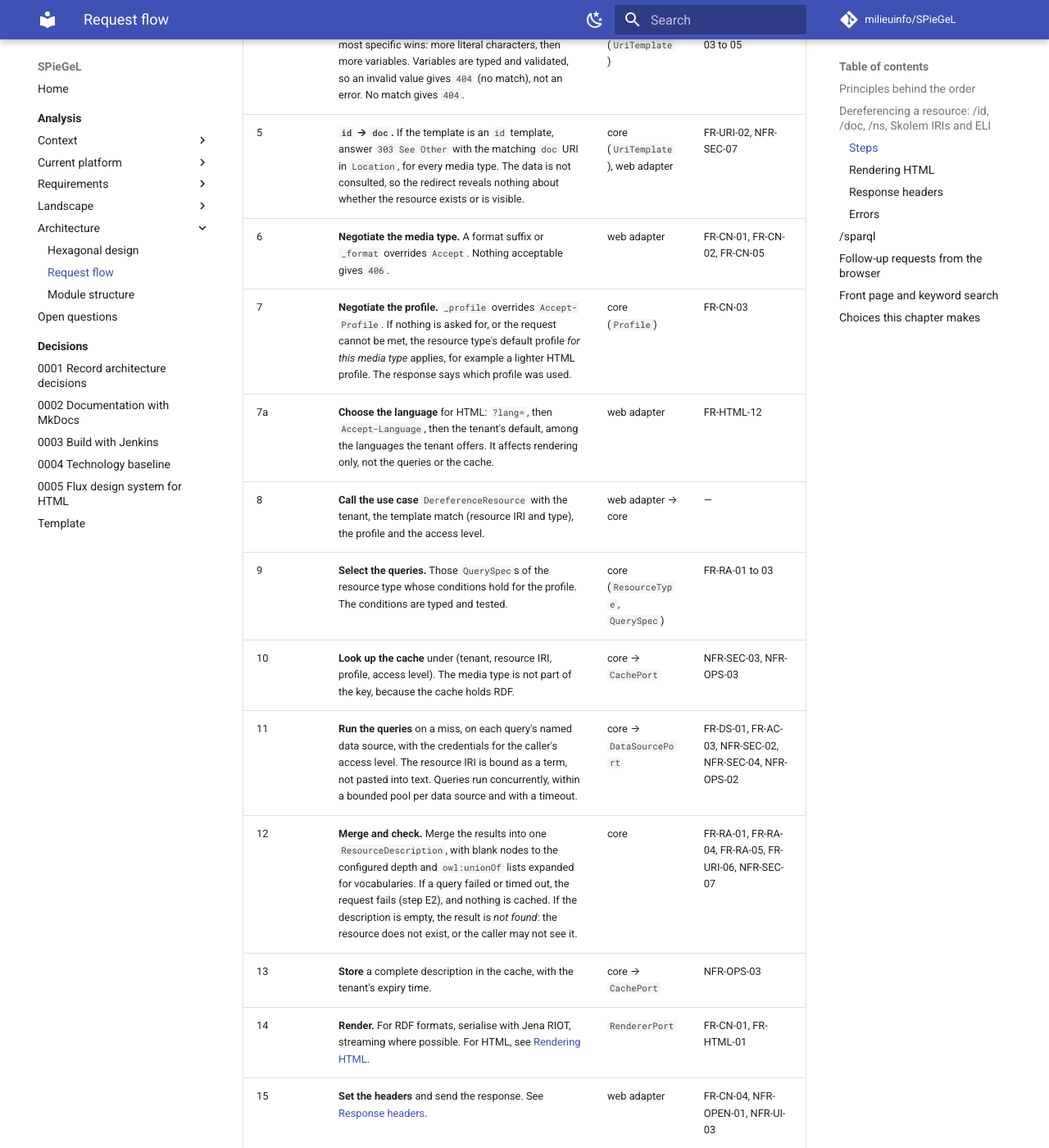
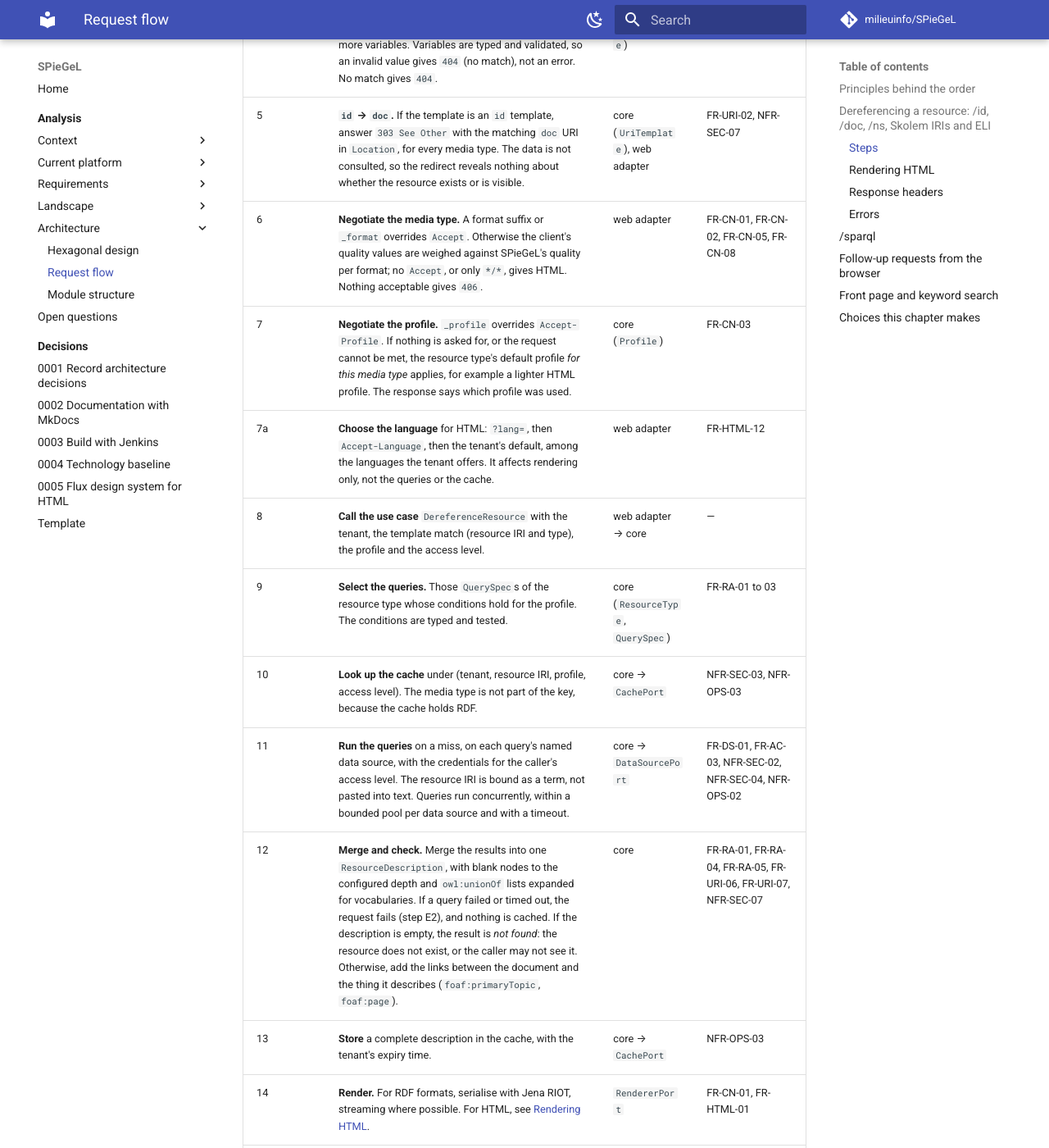
Before and after one commit to milieuinfo/SPieGeL, an MkDocs documentation site: the page built from docs/analysis/05-architecture/request-flow.md, in a window 1280 px wide and 1400 px high, scrolled down 2056 px. Shown: the whole window at 82% size. Built offline with MkDocs 1.6.1 and Material for MkDocs 9.7.7, drawn with Linux system fonts in a browser that asks for light colours; comment, search, counter and statistics services are not loaded; some of the changed text lies outside the part shown.

Commit message:
Add Cool URIs and HTTP requirements for negotiation
  Requirements
  - FR-URI-07: the RDF links a document to the thing it describes
    (foaf:primaryTopic) and the thing back to its document (foaf:page),
    added by SPieGeL rather than by each query; vocabulary terms keep
    rdfs:isDefinedBy for their ontology
  - FR-CN-06: Vary names the request headers a response depends on;
    responses at a format-specific URL do not vary on Accept
  - FR-CN-07: Content-Location names the variant returned
  - FR-CN-08: client quality values weighed against SPieGeL's quality
    per format (Cool URIs §4.7); no Accept or only */* gives HTML
  - FR-CN-09: HEAD returns the same status and headers as GET

  Related changes
  - Request flow: steps 6, 12 and 15 and the response headers refer to
    the new requirements
  - Standards and traceability updated to match

```diff
--- a/docs/analysis/05-architecture/request-flow.md
+++ b/docs/analysis/05-architecture/request-flow.md
@@ -64,17 +64,17 @@
 | 3a | **Check the rate limit** for this client, tenant and kind of request, unless the proxy already does so (step 0). Over the limit gives `429` with `Retry-After` (step E7). No query has been run yet. A limit per authenticated client can only be applied after step 3. | web adapter or reverse proxy | NFR-OPS-08 |
 | 4 | **Match the URI template.** When several match, the most specific wins: more literal characters, then more variables. Variables are typed and validated, so an invalid value gives `404` (no match), not an error. No match gives `404`. | core (`UriTemplate`) | FR-URI-01, FR-URI-03 to 05 |
 | 5 | **`id` → `doc`.** If the template is an `id` template, answer `303 See Other` with the matching `doc` URI in `Location`, for every media type. The data is not consulted, so the redirect reveals nothing about whether the resource exists or is visible. | core (`UriTemplate`), web adapter | FR-URI-02, NFR-SEC-07 |
-| 6 | **Negotiate the media type.** A format suffix or `_format` overrides `Accept`. Nothing acceptable gives `406`. | web adapter | FR-CN-01, FR-CN-02, FR-CN-05 |
+| 6 | **Negotiate the media type.** A format suffix or `_format` overrides `Accept`. Otherwise the client's quality values are weighed against SPieGeL's quality per format; no `Accept`, or only `*/*`, gives HTML. Nothing acceptable gives `406`. | web adapter | FR-CN-01, FR-CN-02, FR-CN-05, FR-CN-08 |
 | 7 | **Negotiate the profile.** `_profile` overrides `Accept-Profile`. If nothing is asked for, or the request cannot be met, the resource type's default profile *for this media type* applies, for example a lighter HTML profile. The response says which profile was used. | core (`Profile`) | FR-CN-03 |
 | 7a | **Choose the language** for HTML: `?lang=`, then `Accept-Language`, then the tenant's default, among the languages the tenant offers. It affects rendering only, not the queries or the cache. | web adapter | FR-HTML-12 |
 | 8 | **Call the use case** `DereferenceResource` with the tenant, the template match (resource IRI and type), the profile and the access level. | web adapter → core | — |
 | 9 | **Select the queries.** Those `QuerySpec`s of the resource type whose conditions hold for the profile. The conditions are typed and tested. | core (`ResourceType`, `QuerySpec`) | FR-RA-01 to 03 |
 | 10 | **Look up the cache** under (tenant, resource IRI, profile, access level). The media type is not part of the key, because the cache holds RDF. | core → `CachePort` | NFR-SEC-03, NFR-OPS-03 |
 | 11 | **Run the queries** on a miss, on each query's named data source, with the credentials for the caller's access level. The resource IRI is bound as a term, not pasted into text. Queries run concurrently, within a bounded pool per data source and with a timeout. | core → `DataSourcePort` | FR-DS-01, FR-AC-03, NFR-SEC-02, NFR-SEC-04, NFR-OPS-02 |
-| 12 | **Merge and check.** Merge the results into one `ResourceDescription`, with blank nodes to the configured depth and `owl:unionOf` lists expanded for vocabularies. If a query failed or timed out, the request fails (step E2), and nothing is cached. If the description is empty, the result is *not found*: the resource does not exist, or the caller may not see it. | core | FR-RA-01, FR-RA-04, FR-RA-05, FR-URI-06, NFR-SEC-07 |
+| 12 | **Merge and check.** Merge the results into one `ResourceDescription`, with blank nodes to the configured depth and `owl:unionOf` lists expanded for vocabularies. If a query failed or timed out, the request fails (step E2), and nothing is cached. If the description is empty, the result is *not found*: the resource does not exist, or the caller may not see it. Otherwise, add the links between the document and the thing it describes (`foaf:primaryTopic`, `foaf:page`). | core | FR-RA-01, FR-RA-04, FR-RA-05, FR-URI-06, FR-URI-07, NFR-SEC-07 |
 | 13 | **Store** a complete description in the cache, with the tenant's expiry time. | core → `CachePort` | NFR-OPS-03 |
 | 14 | **Render.** For RDF formats, serialise with Jena RIOT, streaming where possible. For HTML, see [Rendering HTML](#rendering-html). | `RendererPort` | FR-CN-01, FR-HTML-01 |
-| 15 | **Set the headers** and send the response. See [Response headers](#response-headers). | web adapter | FR-CN-04, NFR-OPEN-01, NFR-UI-03 |
+| 15 | **Set the headers** and send the response. See [Response headers](#response-headers). A `HEAD` request gets the same status and headers, without the body. | web adapter | FR-CN-04, FR-CN-09, NFR-OPEN-01, NFR-UI-03 |
 | 16 | **Log and measure:** status, duration, and cache hit or miss, per tenant and data source. | web adapter | NFR-OPS-05 |
 
 A conditional request (`If-None-Match`) whose `ETag` still matches gets `304 Not Modified` after step 13, without rendering.
@@ -95,8 +95,8 @@
 |---|---|---|---|
 | `Content-Type` | always | the negotiated media type | FR-CN-01 |
 | `Content-Language` | HTML | the chosen interface language | FR-HTML-12 |
-| `Vary` | when the format, profile or language was negotiated from headers | `Accept`, `Accept-Profile`, `Accept-Language` (HTML, when no `?lang=` is given) and, in phase 2, `Authorization`. Omitted for a suffix or `_format`, whose URL already fixes the format | NFR-SEC-03 |
-| `Content-Location` | when negotiated | the format-specific URL, for example `/doc/x.ttl` | FR-CN-02 |
+| `Vary` | when the format, profile or language was negotiated from headers | `Accept`, `Accept-Profile`, `Accept-Language` (HTML, when no `?lang=` is given) and, in phase 2, `Authorization`. Omitted for a suffix or `_format`, whose URL already fixes the format | FR-CN-06, NFR-SEC-03 |
+| `Content-Location` | when negotiated | the format-specific URL, for example `/doc/x.ttl` | FR-CN-02, FR-CN-07 |
 | `Link` | always | `rel="alternate"` per format and profile; `rel="profile"` for the profile used | FR-CN-03, FR-CN-04 |
 | `ETag`, `Cache-Control` | `200` and `304` | a hash of the description and the variant; the tenant's expiry. `private` for non-public access levels | NFR-OPS-03, NFR-SEC-03 |
 | `Access-Control-Allow-Origin` | public responses | `*`. Credentialed requests follow normal CORS rules | NFR-OPEN-01 |
```
Also changed, not shown: docs/analysis/03-requirements/functional.md (+5 -0 lines), docs/analysis/03-requirements/standards.md (+2 -2 lines), docs/analysis/03-requirements/traceability.md (+2 -0 lines).
